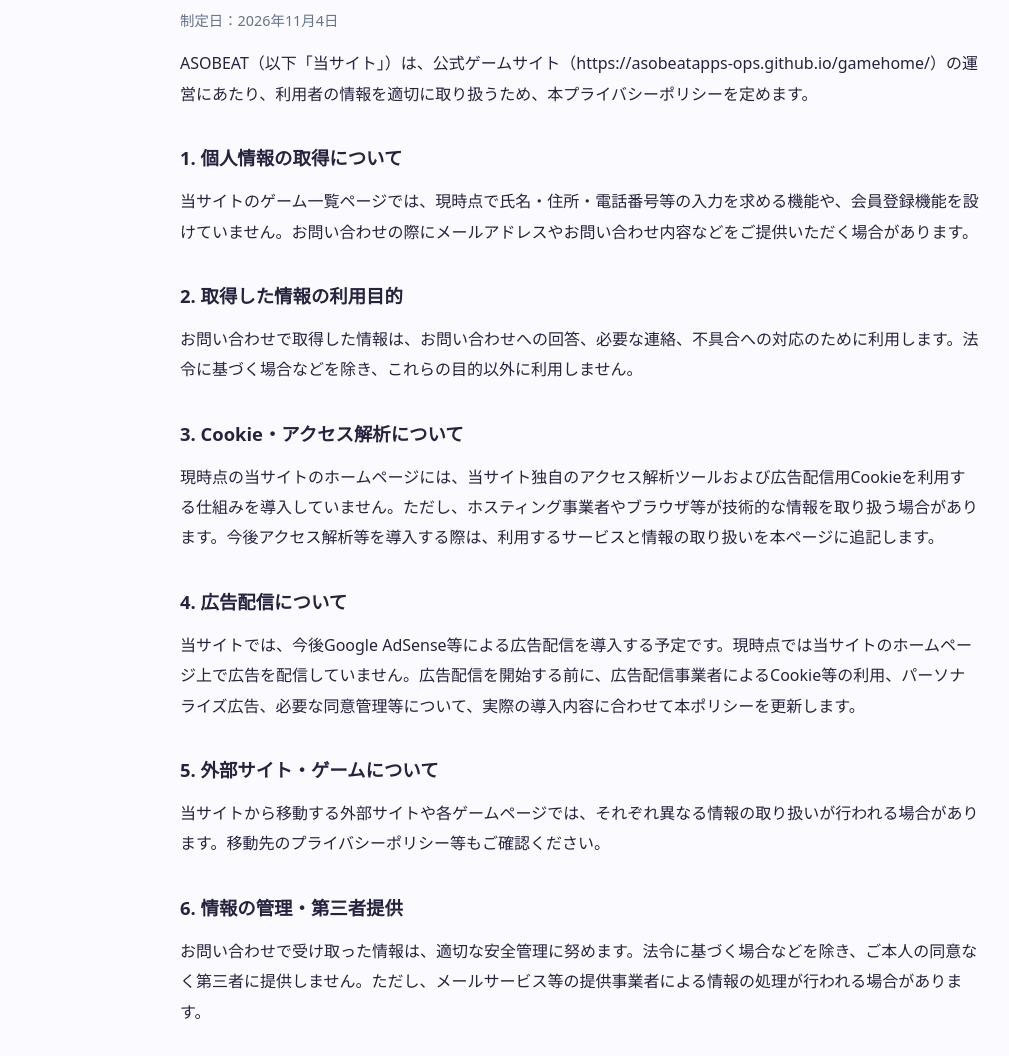
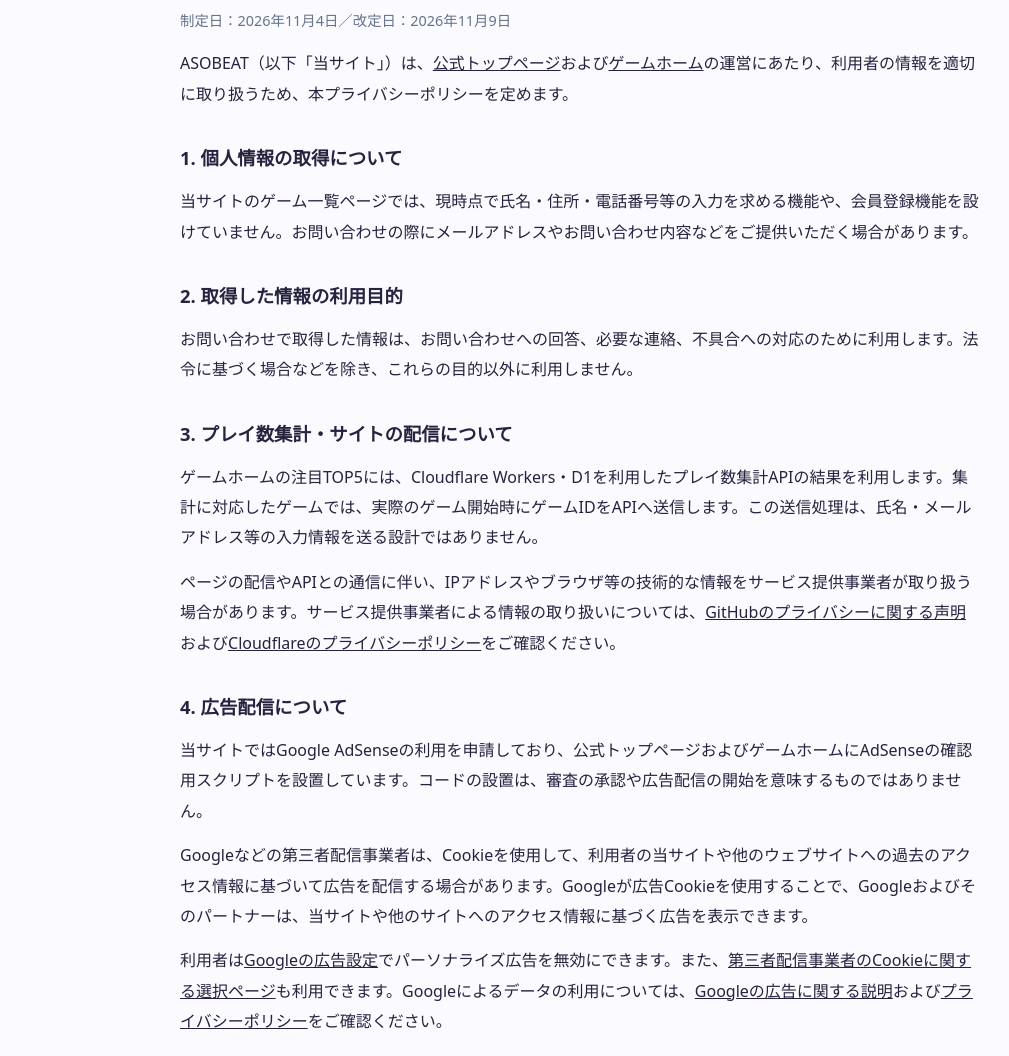
Before and after one commit to asobeatapps-ops/gamehome, a plain HTML site: page privacy.html in a window 1280 px wide. Shown: the part 224-1280 px from the top of the page, without its empty margins (60-1069 px from the left). Drawn offline with Linux system fonts and the light colour scheme.

Commit message:
Align site information and privacy policy with AdSense review setup

```diff
--- a/privacy.html
+++ b/privacy.html
@@ -21,8 +21,8 @@
   <main class="wrap">
     <article class="privacy-content">
       <h1>プライバシーポリシー</h1>
-      <p class="privacy-meta">制定日：2026年11月4日</p>
-      <p>ASOBEAT（以下「当サイト」）は、公式ゲームサイト（https://asobeatapps-ops.github.io/gamehome/）の運営にあたり、利用者の情報を適切に取り扱うため、本プライバシーポリシーを定めます。</p>
+      <p class="privacy-meta">制定日：2026年11月4日／改定日：2026年11月9日</p>
+      <p>ASOBEAT（以下「当サイト」）は、<a href="https://asobeatapps-ops.github.io/">公式トップページ</a>および<a href="https://asobeatapps-ops.github.io/gamehome/">ゲームホーム</a>の運営にあたり、利用者の情報を適切に取り扱うため、本プライバシーポリシーを定めます。</p>
 
       <h2>1. 個人情報の取得について</h2>
       <p>当サイトのゲーム一覧ページでは、現時点で氏名・住所・電話番号等の入力を求める機能や、会員登録機能を設けていません。お問い合わせの際にメールアドレスやお問い合わせ内容などをご提供いただく場合があります。</p>
@@ -30,11 +30,14 @@
       <h2>2. 取得した情報の利用目的</h2>
       <p>お問い合わせで取得した情報は、お問い合わせへの回答、必要な連絡、不具合への対応のために利用します。法令に基づく場合などを除き、これらの目的以外に利用しません。</p>
 
-      <h2>3. Cookie・アクセス解析について</h2>
-      <p>現時点の当サイトのホームページには、当サイト独自のアクセス解析ツールおよび広告配信用Cookieを利用する仕組みを導入していません。ただし、ホスティング事業者やブラウザ等が技術的な情報を取り扱う場合があります。今後アクセス解析等を導入する際は、利用するサービスと情報の取り扱いを本ページに追記します。</p>
+      <h2>3. プレイ数集計・サイトの配信について</h2>
+      <p>ゲームホームの注目TOP5には、Cloudflare Workers・D1を利用したプレイ数集計APIの結果を利用します。集計に対応したゲームでは、実際のゲーム開始時にゲームIDをAPIへ送信します。この送信処理は、氏名・メールアドレス等の入力情報を送る設計ではありません。</p>
+      <p>ページの配信やAPIとの通信に伴い、IPアドレスやブラウザ等の技術的な情報をサービス提供事業者が取り扱う場合があります。サービス提供事業者による情報の取り扱いについては、<a href="https://docs.github.com/ja/site-policy/privacy-policies/github-general-privacy-statement">GitHubのプライバシーに関する声明</a>および<a href="https://www.cloudflare.com/privacypolicy/">Cloudflareのプライバシーポリシー</a>をご確認ください。</p>
 
       <h2>4. 広告配信について</h2>
-      <p>当サイトでは、今後Google AdSense等による広告配信を導入する予定です。現時点では当サイトのホームページ上で広告を配信していません。広告配信を開始する前に、広告配信事業者によるCookie等の利用、パーソナライズ広告、必要な同意管理等について、実際の導入内容に合わせて本ポリシーを更新します。</p>
+      <p>当サイトではGoogle AdSenseの利用を申請しており、公式トップページおよびゲームホームにAdSenseの確認用スクリプトを設置しています。コードの設置は、審査の承認や広告配信の開始を意味するものではありません。</p>
+      <p>Googleなどの第三者配信事業者は、Cookieを使用して、利用者の当サイトや他のウェブサイトへの過去のアクセス情報に基づいて広告を配信する場合があります。Googleが広告Cookieを使用することで、Googleおよびそのパートナーは、当サイトや他のサイトへのアクセス情報に基づく広告を表示できます。</p>
+      <p>利用者は<a href="https://adssettings.google.com/">Googleの広告設定</a>でパーソナライズ広告を無効にできます。また、<a href="https://www.aboutads.info/choices/">第三者配信事業者のCookieに関する選択ページ</a>も利用できます。Googleによるデータの利用については、<a href="https://policies.google.com/technologies/ads?hl=ja">Googleの広告に関する説明</a>および<a href="https://policies.google.com/privacy?hl=ja">プライバシーポリシー</a>をご確認ください。</p>
 
       <h2>5. 外部サイト・ゲームについて</h2>
       <p>当サイトから移動する外部サイトや各ゲームページでは、それぞれ異なる情報の取り扱いが行われる場合があります。移動先のプライバシーポリシー等もご確認ください。</p>
```
Also changed, not shown: index.html (+2 -2 lines), 1 other file.
